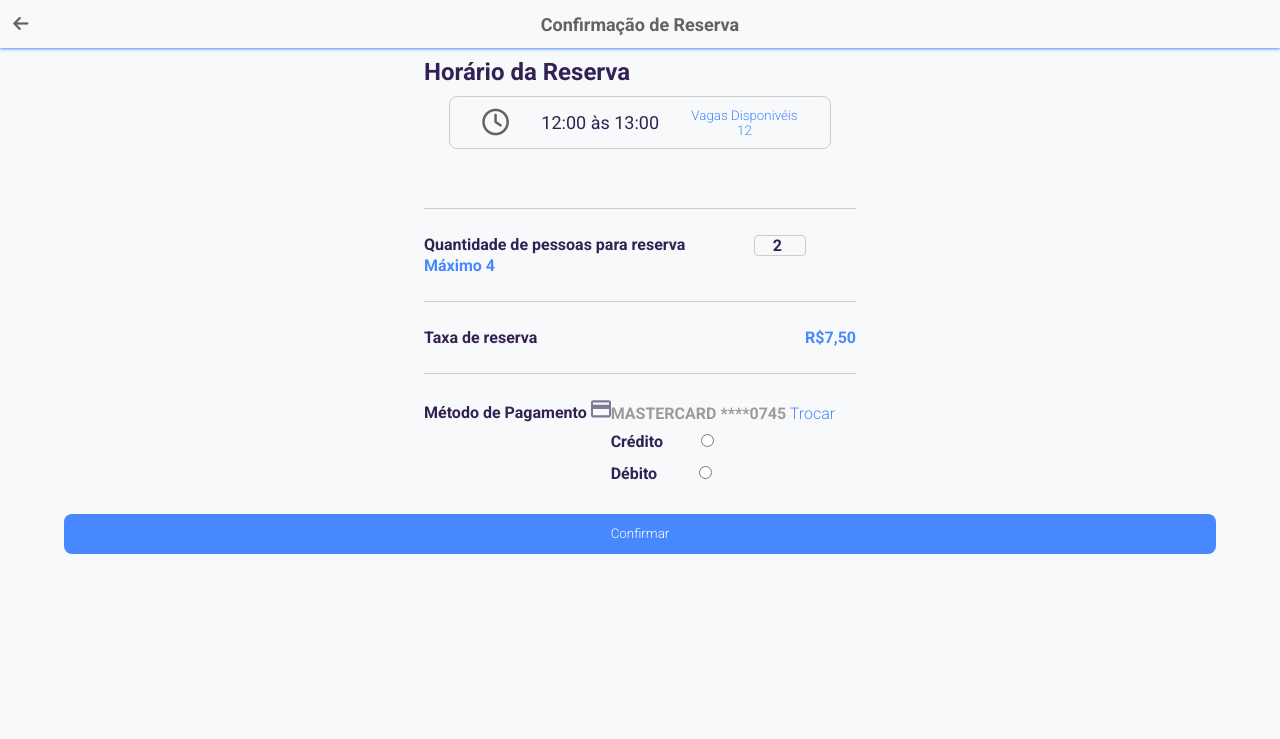
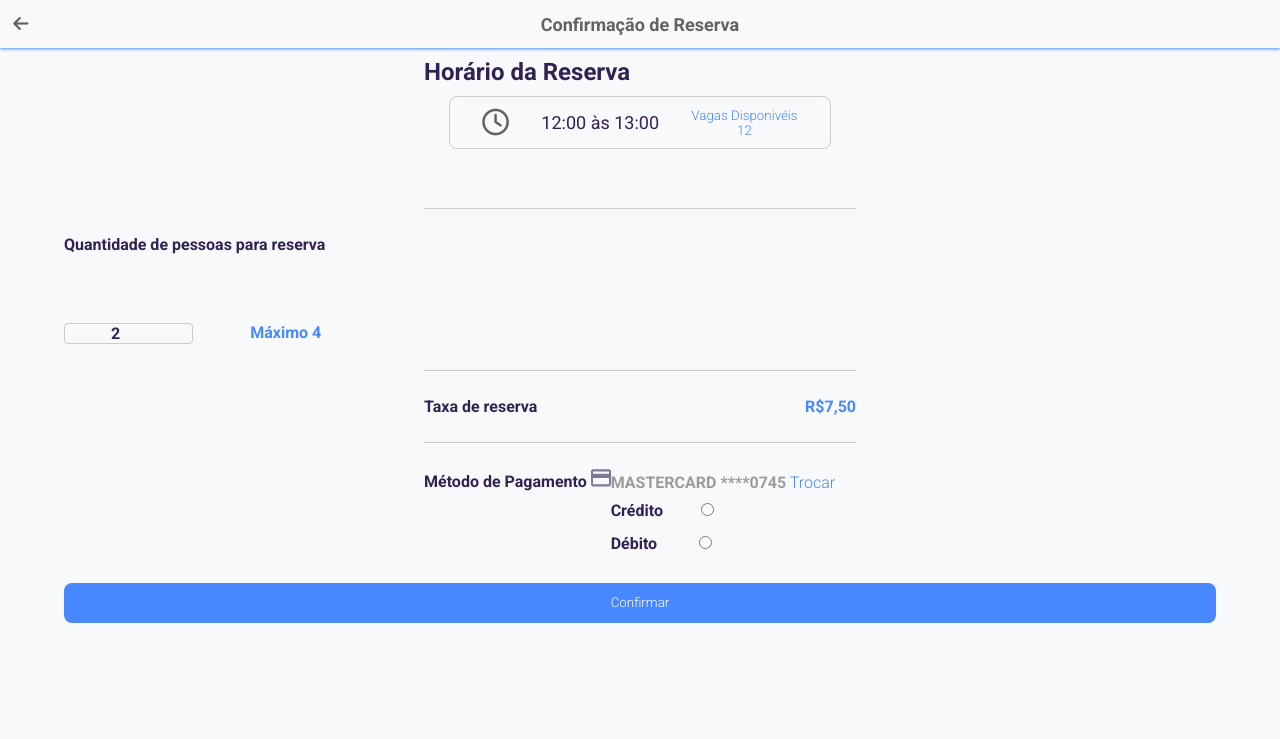
Before and after one commit to LuanEleuterio/my-reserve, a plain HTML site: page src/pages/confirmar reserva/confirmar-reserva.html in a window 1280 px wide. Shown: the top 739 px of the page. Drawn offline with Linux system fonts and the light colour scheme; a script that the page names is missing.

Commit message:
Layout modificado

```diff
--- a/src/pages/confirmar reserva/confirmar-reserva.css
+++ b/src/pages/confirmar reserva/confirmar-reserva.css
@@ -391,6 +391,11 @@ footer{
 .unq{
     margin-left: 17%;
 }
+.block-layout{
+    display: flex;
+    width: 90vw;
+    padding-top: 6%;
+}
 .btn-confirmar{
     color: white;
     background-color: #4788ff;
--- a/src/pages/confirmar reserva/confirmar-reserva.html
+++ b/src/pages/confirmar reserva/confirmar-reserva.html
@@ -81,11 +81,13 @@
                     <div class="info-block">
                         <span class="bold">Quantidade de pessoas para reserva</span>
                     </div>
+                        <div class="block-layout">
                         <div class="box-quant">
                             <span class="bold">2</span>
                         </div>
                         <div>
                             <span class="font-azul bold">Máximo 4</span>
+                        </div>
                     </div>
                 </div>
                 <div class="br-section"></div>
```
Lines whose indentation alone changed are shown as unchanged.
